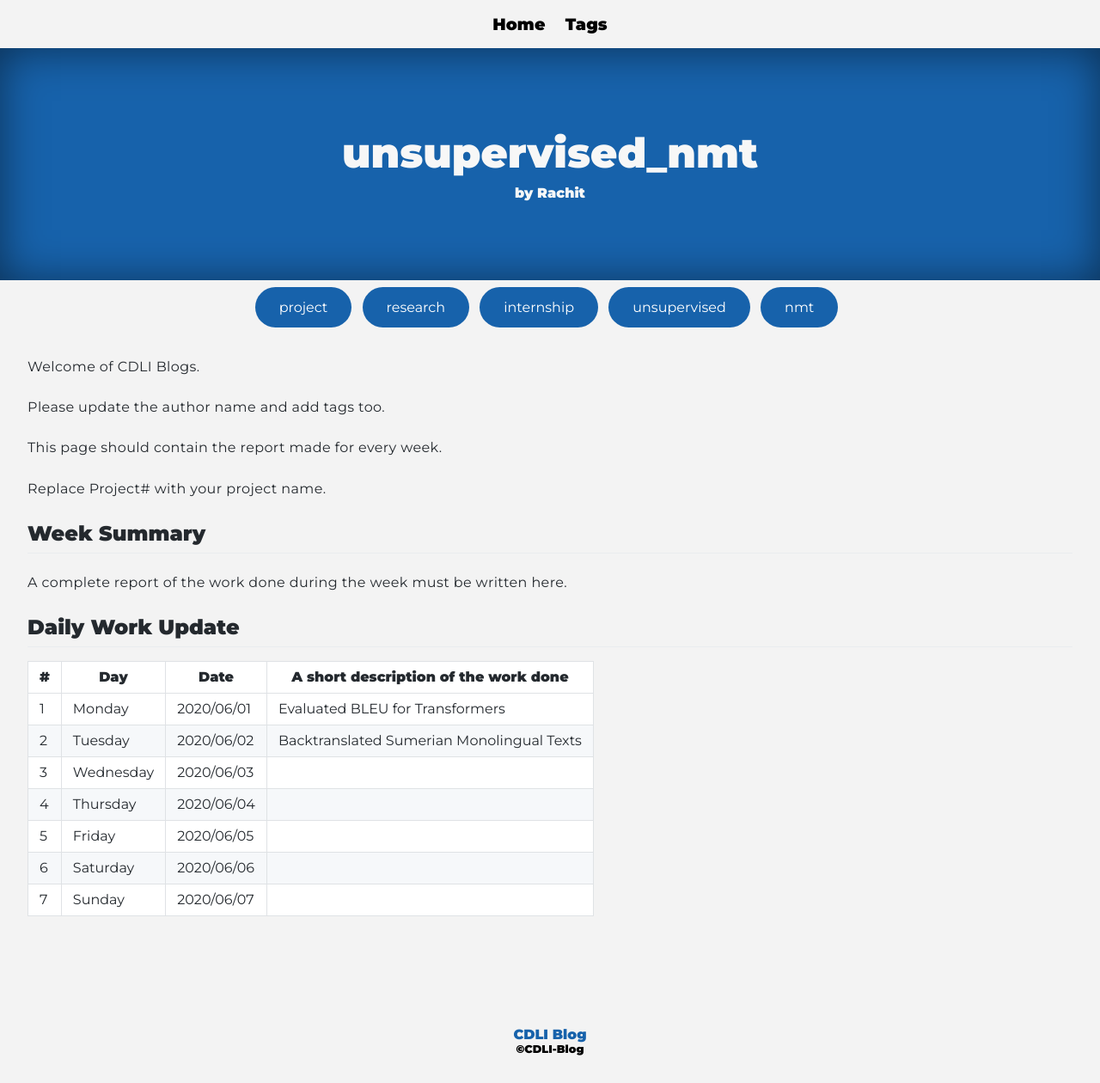
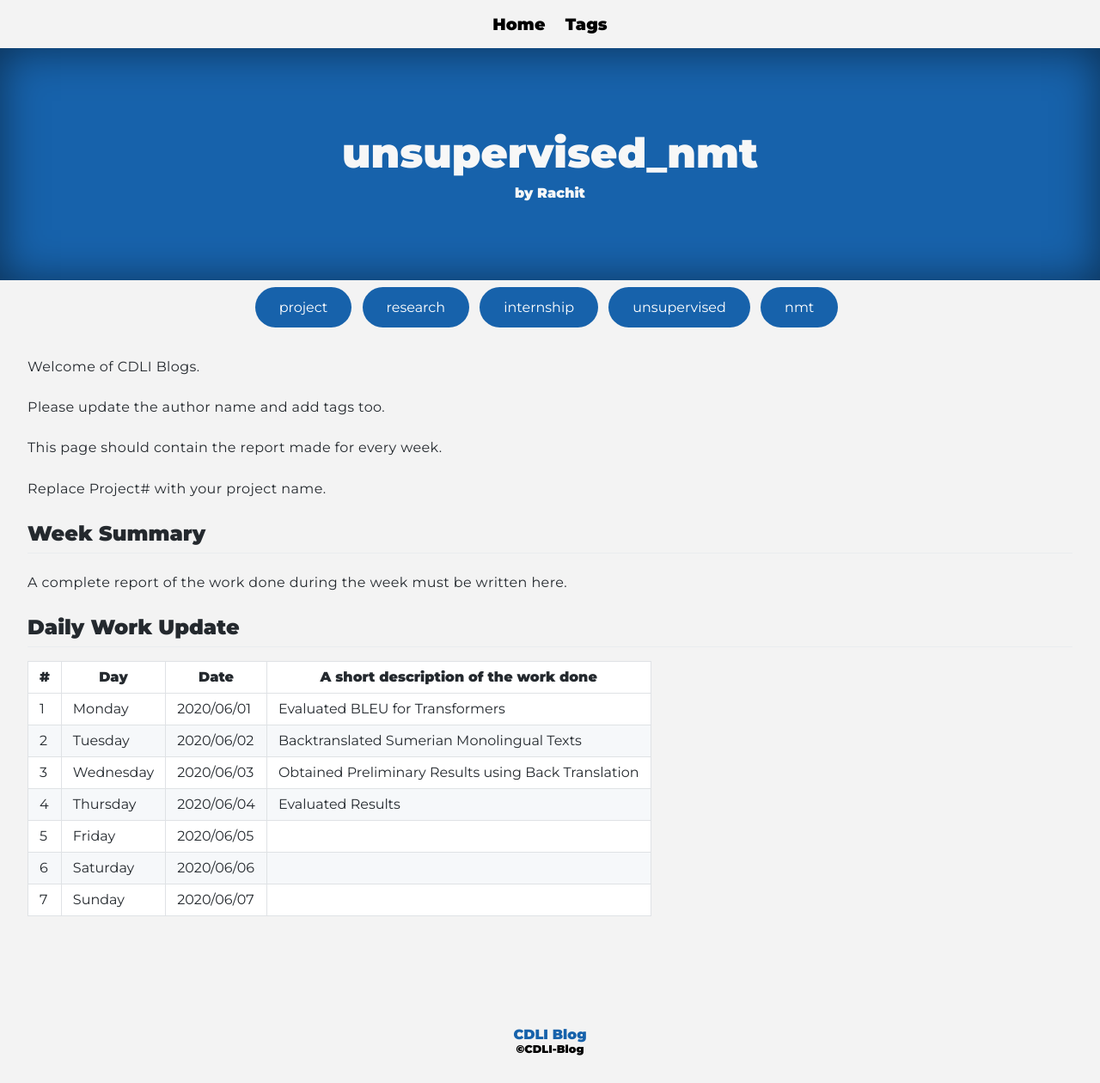
Before and after one commit to cdli-gh/blog, a Jekyll site: the page built from _blog/intern20/unsupervised_nmt/posts/04_week4.md, in a window 1280 px wide. Shown: the whole page at 86% size. Built offline with Jekyll 4.4.1, drawn with Linux system fonts in a browser that asks for light colours; Markdown is read by kramdown in place of the engine named in the settings.

Commit message:
Updated 4.4

```diff
--- a/_blog/intern20/unsupervised_nmt/posts/04_week4.md
+++ b/_blog/intern20/unsupervised_nmt/posts/04_week4.md
@@ -23,8 +23,8 @@ A complete report of the work done during the week must be written here.
 |---	|---	|---	|---	|
 |1   	| Monday 	|   2020/06/01	|   Evaluated BLEU for Transformers	|
 |2   	| Tuesday  	|   2020/06/02	|   Backtranslated Sumerian Monolingual Texts	|
-|3   	| Wednesday  	|  2020/06/03 	|   	|
-|4   	| Thursday  	|   2020/06/04	|   	|
+|3   	| Wednesday  	|  2020/06/03 	|  Obtained Preliminary Results using Back Translation 	|
+|4   	| Thursday  	|   2020/06/04	|  Evaluated Results 	|
 |5   	| Friday  	|   2020/06/05	|   	|
 |6   	| Saturday  	|   2020/06/06	|   	|
 |7   	| Sunday  	|   2020/06/07	|   	|
```
